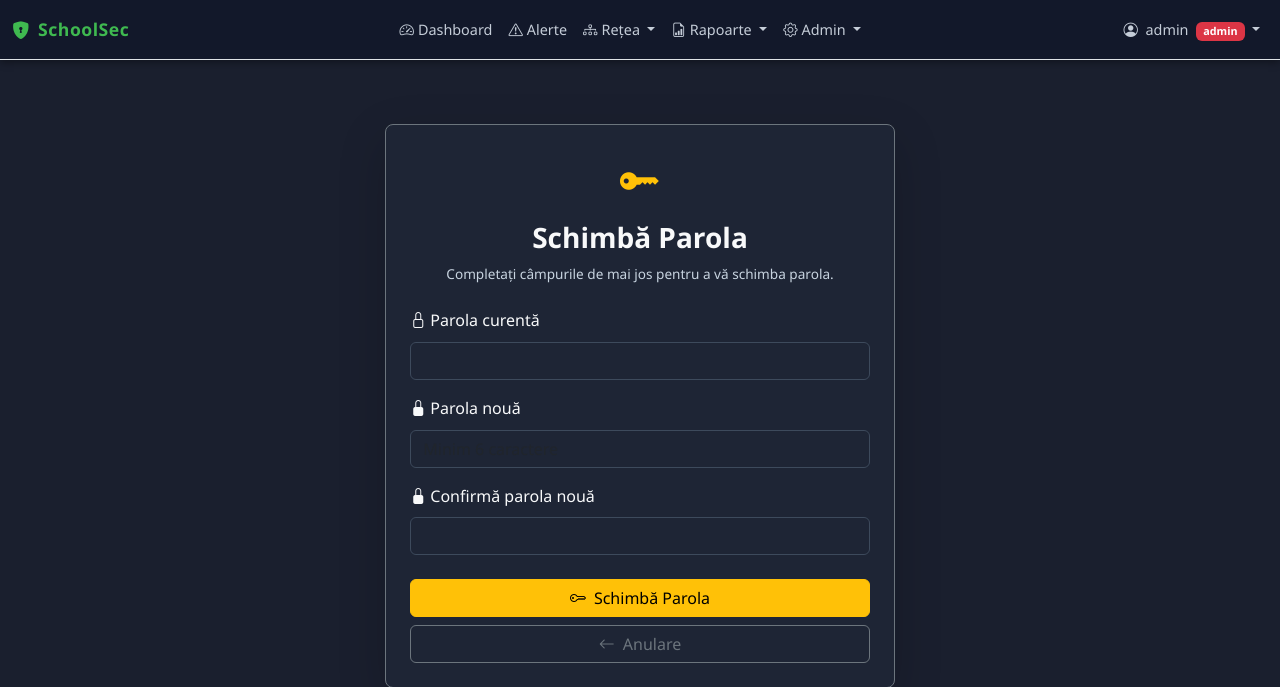
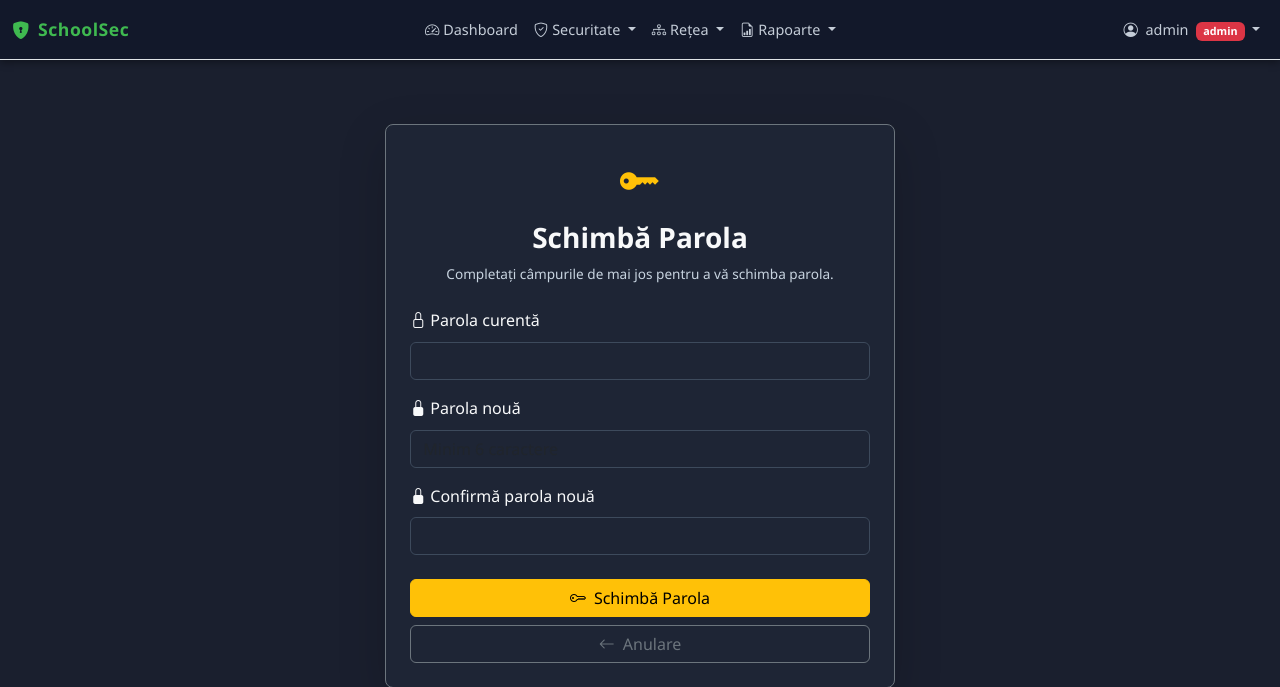
Before and after one commit to eduardstefan2006/school-network-security, a Flask app: page /profile/change-password in a window 1280 px wide. Shown: the top 687 px of the page. Run offline with Flask 3, Linux system fonts and the light colour scheme; a user stored in the database is signed in; some libraries are stand-ins or nearby versions.

Commit message:
Restructure navbar: Securitate/Rețea/Rapoarte dropdowns + admin items in user menu
Agent-Logs-Url: https://github.com/eduardstefan2006/school-network-security/sessions/ec878fbd-9531-43f2-b8e8-3bb19baf876d

Co-authored-by: eduardstefan2006 <14857269+eduardstefan2006@users.noreply.github.com>

```diff
--- a/app/templates/base.html
+++ b/app/templates/base.html
@@ -38,23 +38,54 @@
                     </a>
                 </li>
 
-                <!-- Alerte -->
-                <li class="nav-item">
-                    <a class="nav-link {% if request.endpoint == 'alerts.index' %}active{% endif %}"
-                       href="{{ url_for('alerts.index') }}">
-                        <i class="bi bi-exclamation-triangle me-1"></i>Alerte
-                        {% if active_alerts_count is defined %}
-                            <span class="badge bg-danger ms-1">{{ active_alerts_count }}</span>
-                        {% endif %}
+                <!-- Securitate dropdown -->
+                {% set securitate_active = request.endpoint and (
+                    request.endpoint == 'alerts.index' or
+                    request.endpoint == 'alerts.blocked_devices' or
+                    request.endpoint == 'statistics.anomaly_detection' or
+                    request.endpoint == 'response.incidents'
+                ) %}
+                <li class="nav-item dropdown">
+                    <a class="nav-link dropdown-toggle {% if securitate_active %}active{% endif %}"
+                       href="#" role="button" data-bs-toggle="dropdown" aria-expanded="false">
+                        <i class="bi bi-shield-check me-1"></i>Securitate
                     </a>
+                    <ul class="dropdown-menu dropdown-menu-dark schoolsec-dropdown">
+                        <li>
+                            <a class="dropdown-item {% if request.endpoint == 'alerts.index' %}active{% endif %}"
+                               href="{{ url_for('alerts.index') }}">
+                                <i class="bi bi-exclamation-triangle me-2"></i>Alerte
+                                {% if active_alerts_count is defined and active_alerts_count %}
+                                    <span class="badge bg-danger ms-1">{{ active_alerts_count }}</span>
+                                {% endif %}
+                            </a>
+                        </li>
+                        <li>
+                            <a class="dropdown-item {% if request.endpoint == 'alerts.blocked_devices' %}active{% endif %}"
+                               href="{{ url_for('alerts.blocked_devices') }}">
+                                <i class="bi bi-shield-lock me-2"></i>Blocări
+                            </a>
+                        </li>
+                        <li>
+                            <a class="dropdown-item {% if request.endpoint == 'statistics.anomaly_detection' %}active{% endif %}"
+                               href="{{ url_for('statistics.anomaly_detection') }}">
+                                <i class="bi bi-cpu me-2"></i>Anomalii ML
+                            </a>
+                        </li>
+                        <li>
+                            <a class="dropdown-item {% if request.endpoint == 'response.incidents' %}active{% endif %}"
+                               href="{{ url_for('response.incidents') }}">
+                                <i class="bi bi-shield-exclamation me-2"></i>Incidente
+                            </a>
+                        </li>
+                    </ul>
                 </li>
 
                 <!-- Rețea dropdown -->
                 {% set retea_active = request.endpoint and (
                     'network' in request.endpoint or
-                    request.endpoint in ('statistics.index', 'statistics.api_statistics') or
-                    request.endpoint == 'statistics.anomaly_detection' or
-                    request.endpoint == 'alerts.blocked_devices'
+                    request.endpoint in ('statistics.index', 'statistics.api_statistics', 'statistics.app_usage') or
+                    request.endpoint == 'response.response_history'
                 ) %}
                 <li class="nav-item dropdown">
                     <a class="nav-link dropdown-toggle {% if retea_active %}active{% endif %}"
@@ -69,21 +100,21 @@
                             </a>
                         </li>
                         <li>
-                            <a class="dropdown-item {% if request.endpoint in ('statistics.index', 'statistics.api_statistics') %}active{% endif %}"
-                               href="{{ url_for('statistics.index') }}">
-                                <i class="bi bi-graph-up me-2"></i>Statistici
+                            <a class="dropdown-item {% if request.endpoint == 'statistics.app_usage' %}active{% endif %}"
+                               href="{{ url_for('statistics.app_usage') }}">
+                                <i class="bi bi-window-stack me-2"></i>Trafic per Aplicație
                             </a>
                         </li>
                         <li>
-                            <a class="dropdown-item {% if request.endpoint == 'statistics.anomaly_detection' %}active{% endif %}"
-                               href="{{ url_for('statistics.anomaly_detection') }}">
-                                <i class="bi bi-cpu me-2"></i>Anomalii ML
+                            <a class="dropdown-item {% if request.endpoint in ('statistics.index', 'statistics.api_statistics') %}active{% endif %}"
+                               href="{{ url_for('statistics.index') }}">
+                                <i class="bi bi-graph-up me-2"></i>Statistici Generale
                             </a>
                         </li>
                         <li>
-                            <a class="dropdown-item {% if request.endpoint == 'alerts.blocked_devices' %}active{% endif %}"
-                               href="{{ url_for('alerts.blocked_devices') }}">
-                                <i class="bi bi-shield-lock me-2"></i>Blocări
+                            <a class="dropdown-item {% if request.endpoint == 'response.response_history' %}active{% endif %}"
+                               href="{{ url_for('response.response_history') }}">
+                                <i class="bi bi-journal-code me-2"></i>Răspunsuri Automate
                             </a>
                         </li>
                     </ul>
@@ -92,7 +123,7 @@
                 <!-- Rapoarte dropdown -->
                 {% set rapoarte_active = request.endpoint and (
                     'reports' in request.endpoint or
-                    request.endpoint == 'statistics.app_usage'
+                    'external' in request.endpoint
                 ) %}
                 <li class="nav-item dropdown">
                     <a class="nav-link dropdown-toggle {% if rapoarte_active %}active{% endif %}"
@@ -101,54 +132,15 @@
                     </a>
                     <ul class="dropdown-menu dropdown-menu-dark schoolsec-dropdown">
                         <li>
-                            <a class="dropdown-item {% if request.endpoint == 'statistics.app_usage' %}active{% endif %}"
-                               href="{{ url_for('statistics.app_usage') }}">
-                                <i class="bi bi-window-stack me-2"></i>Trafic per Aplicație
-                            </a>
-                        </li>
-                        <li>
                             <a class="dropdown-item {% if request.endpoint and 'reports' in request.endpoint %}active{% endif %}"
                                href="{{ url_for('reports.index') }}">
                                 <i class="bi bi-file-earmark-pdf me-2"></i>Raport Securitate
                             </a>
                         </li>
-                    </ul>
-                </li>
-
-                <!-- Admin dropdown (vizibil pentru toți, conținut filtrat) -->
-                {% set admin_active = request.endpoint and (
-                    'external' in request.endpoint or
-                    request.endpoint == 'dashboard.logs' or
-                    'users' in request.endpoint or
-                    'settings' in request.endpoint or
-                    'response' in request.endpoint or
-                    request.endpoint == 'response.incidents'
-                ) %}
-                <li class="nav-item dropdown">
-                    <a class="nav-link dropdown-toggle {% if admin_active %}active{% endif %}"
-                       href="#" role="button" data-bs-toggle="dropdown" aria-expanded="false">
-                        <i class="bi bi-gear me-1"></i>Admin
-                    </a>
-                    <ul class="dropdown-menu dropdown-menu-dark schoolsec-dropdown">
-                        {% if current_user.is_admin() %}
                         <li>
-                            <a class="dropdown-item {% if request.endpoint and 'settings' in request.endpoint %}active{% endif %}"
-                               href="{{ url_for('settings.index') }}">
-                                <i class="bi bi-sliders me-2"></i>Setări
-                            </a>
-                        </li>
-                        <li>
-                            <a class="dropdown-item {% if request.endpoint and 'users' in request.endpoint %}active{% endif %}"
-                               href="{{ url_for('users.index') }}">
-                                <i class="bi bi-people me-2"></i>Utilizatori
-                            </a>
-                        </li>
-                        <li><hr class="dropdown-divider"></li>
-                        {% endif %}
-                        <li>
-                            <a class="dropdown-item {% if request.endpoint == 'dashboard.logs' %}active{% endif %}"
-                               href="{{ url_for('dashboard.logs') }}">
-                                <i class="bi bi-journal-text me-2"></i>Loguri Securitate
+                            <a class="dropdown-item {% if request.endpoint == 'statistics.anomaly_detection' %}active{% endif %}"
+                               href="{{ url_for('statistics.anomaly_detection') }}">
+                                <i class="bi bi-cpu me-2"></i>Modele ML
                             </a>
                         </li>
                         <li>
@@ -157,21 +149,12 @@
                                 <i class="bi bi-globe me-2"></i>Securitate Externă
                             </a>
                         </li>
-                        {% if current_user.is_admin() %}
-                        <li><hr class="dropdown-divider"></li>
                         <li>
-                            <a class="dropdown-item {% if request.endpoint == 'response.incidents' %}active{% endif %}"
-                               href="{{ url_for('response.incidents') }}">
-                                <i class="bi bi-shield-exclamation me-2"></i>Incidente
+                            <a class="dropdown-item {% if request.endpoint == 'statistics.export_app_usage_csv' %}active{% endif %}"
+                               href="{{ url_for('statistics.export_app_usage_csv') }}">
+                                <i class="bi bi-download me-2"></i>Export
                             </a>
                         </li>
-                        <li>
-                            <a class="dropdown-item {% if request.endpoint and 'response_history' in request.endpoint %}active{% endif %}"
-                               href="{{ url_for('response.response_history') }}">
-                                <i class="bi bi-journal-code me-2"></i>Răspunsuri Auto
-                            </a>
-                        </li>
-                        {% endif %}
                     </ul>
                 </li>
 
@@ -189,13 +172,39 @@
                         </span>
                     </a>
                     <ul class="dropdown-menu dropdown-menu-dark dropdown-menu-end schoolsec-dropdown">
-                        <li><a class="dropdown-item" href="{{ url_for('auth.change_own_password') }}">
-                            <i class="bi bi-key me-2"></i>Schimbă Parola
-                        </a></li>
+                        {% if current_user.is_admin() %}
+                        <li>
+                            <a class="dropdown-item {% if request.endpoint and 'settings' in request.endpoint %}active{% endif %}"
+                               href="{{ url_for('settings.index') }}">
+                                <i class="bi bi-sliders me-2"></i>Setări
+                            </a>
+                        </li>
+                        <li>
+                            <a class="dropdown-item {% if request.endpoint and 'users' in request.endpoint %}active{% endif %}"
+                               href="{{ url_for('users.index') }}">
+                                <i class="bi bi-people me-2"></i>Utilizatori
+                            </a>
+                        </li>
+                        {% endif %}
+                        <li>
+                            <a class="dropdown-item {% if request.endpoint == 'dashboard.logs' %}active{% endif %}"
+                               href="{{ url_for('dashboard.logs') }}">
+                                <i class="bi bi-journal-text me-2"></i>Loguri Securitate
+                            </a>
+                        </li>
                         <li><hr class="dropdown-divider"></li>
-                        <li><a class="dropdown-item" href="{{ url_for('auth.logout') }}">
-                            <i class="bi bi-box-arrow-right me-2"></i>Deconectare
-                        </a></li>
+                        <li>
+                            <a class="dropdown-item {% if request.endpoint == 'auth.change_own_password' %}active{% endif %}"
+                               href="{{ url_for('auth.change_own_password') }}">
+                                <i class="bi bi-key me-2"></i>Schimbă Parola
+                            </a>
+                        </li>
+                        <li><hr class="dropdown-divider"></li>
+                        <li>
+                            <a class="dropdown-item text-danger" href="{{ url_for('auth.logout') }}">
+                                <i class="bi bi-box-arrow-right me-2"></i>Deconectare
+                            </a>
+                        </li>
                     </ul>
                 </li>
             </ul>
```
